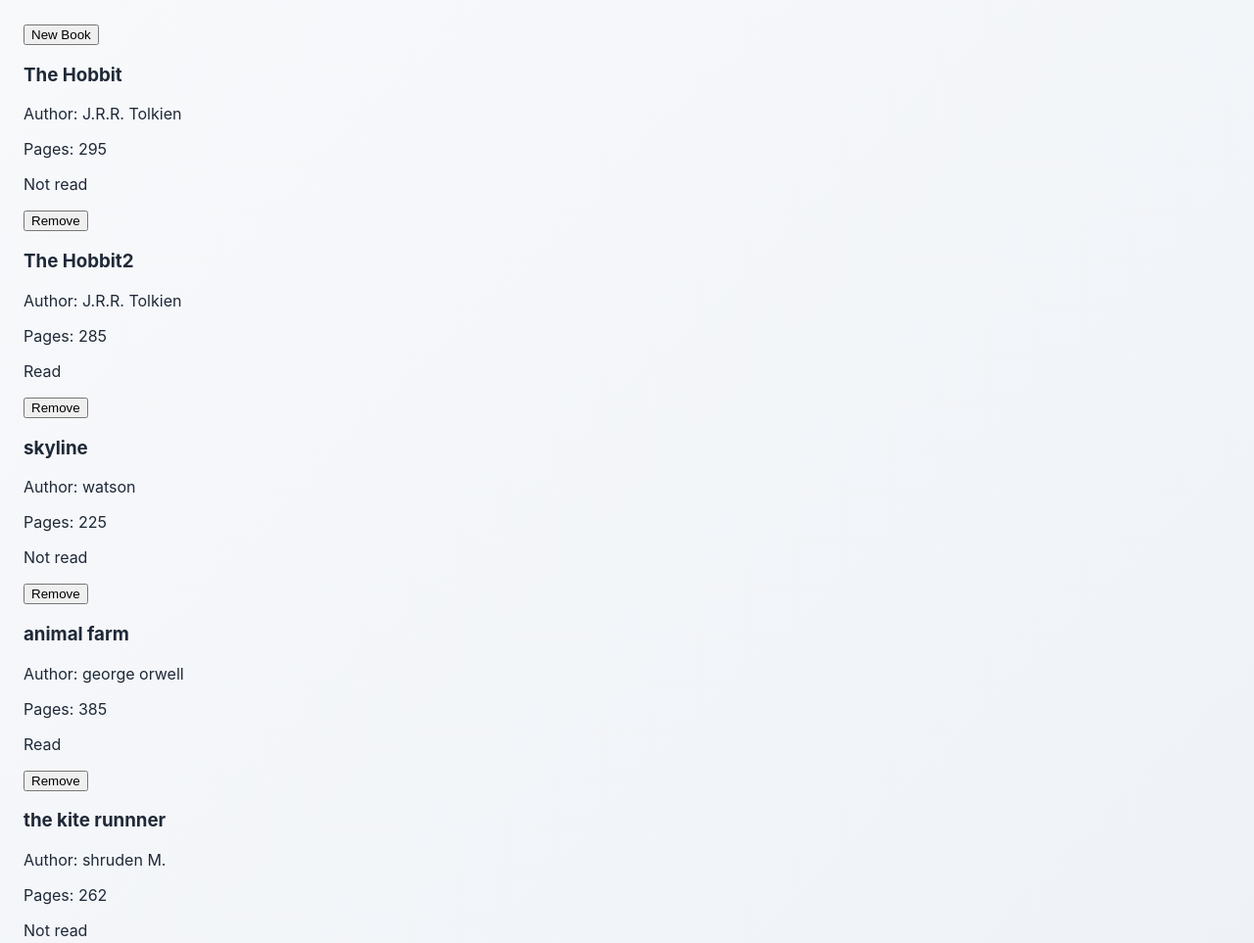
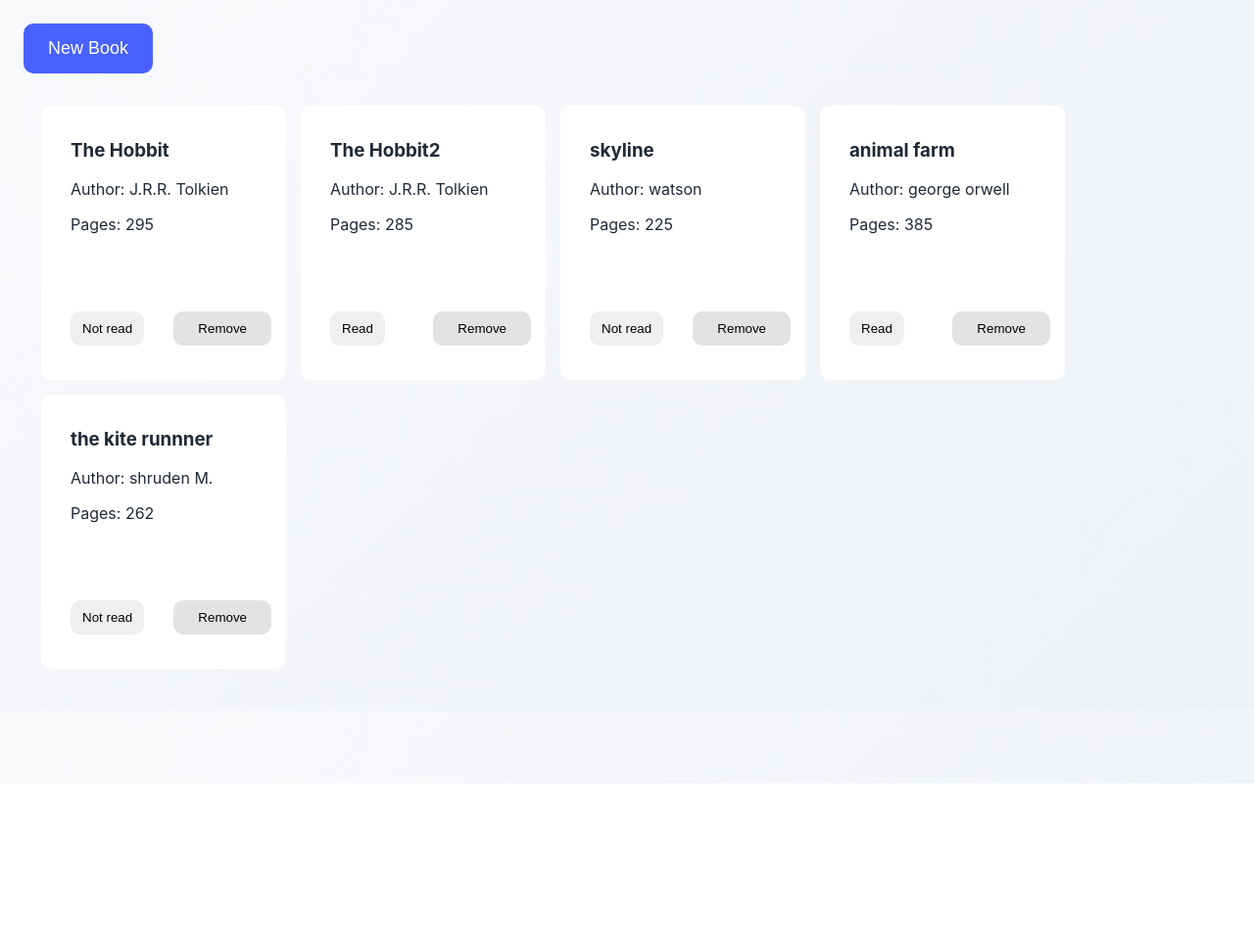
Before and after one commit to Sifan-jira/Library-app, a plain HTML site: page index.html in a window 1280 px wide. Shown: the top 963 px of the page at 98% size. After the commit the page ends 800 px from the top, so only its background shows below. Drawn offline with Linux system fonts and the light colour scheme.

Commit message:
complete the logic of the app
finish toggle color problem that does not changes with toggle

```diff
--- a/index.html
+++ b/index.html
@@ -21,7 +21,7 @@
             align-items: center;
             justify-content: center;
             z-index: 50;
-            padding: 20px;
+            padding: 7% 24%;
 
         }
         .modal{
@@ -82,6 +82,68 @@
         }
         .newBookForm .btn:hover{
             background-color: #25aa80;
+            box-shadow: 3px 3px 10px rgb(58, 58, 58, 0.3);
+        }
+        #display-container{
+            display: flex;
+            margin-top: 15px;
+            flex-wrap: wrap;
+            gap: 15px;
+            padding: 18px;
+        }
+        .book-card{
+            background-color: white;
+            height: 250px;
+            width: 190px;
+            border-radius: 10px;
+            padding: 15px 30px;
+            position: relative;
+        }
+        .remove-btn{
+            background-color: rgb(227, 227, 227);
+            border: none;
+            color: black;
+            padding: 10px 25px;
+            border-radius: 10px;
+            position: absolute;
+            right: 15px;
+            bottom: 35px;
+        }
+        .remove-btn:hover{
+            background-color: rgb(234, 234, 234);
+            box-shadow: 3px 3px 10px rgb(58, 58, 58, 0.3);
+            cursor: pointer;
+        }
+        .newBookAddBtn{
+            background-color: #4962ff;
+            border: none;
+            padding: 15px 25px;
+            border-radius: 10px;
+            color: white;
+            font-size: 18px;
+        }
+        .newBookAddBtn:hover{
+            background-color: #5e72f4;
+            box-shadow: 3px 3px 10px rgb(58, 58, 58, 0.3);
+        }
+        .read-btn{
+            border: none;
+            padding: 10px 12px;
+            border-radius: 10px;
+            position: absolute;
+            bottom: 35px;
+            cursor: pointer;
+        }
+        .read-btn:active{
+            background-color: #f4f4f4;
+            box-shadow: 3px 3px 10px rgb(58, 58, 58, 0.3);
+        }
+        .read-btn.read{
+            background-color: #109a6e;
+            color: white;
+        }
+        .read-btn:not-read{
+            background-color: #ea3d12;
         }
     </style>
 </head>
@@ -131,5 +193,24 @@
 
 
     <script src="libraryapp.js"></script>
+    <script>
+        const modalOverlay= document.querySelector('.newBookAddContainer');
+        const closeBtn = modalOverlay.querySelectorAll('.close-btn');
+
+        function closeModal(){
+            modalOverlay.style.display = 'none';
+            modalOverlay.setAttribute('aria-hidden', 'true')
+        }
+        closeBtn.forEach(btn => {
+            btn.addEventListener('click', closeModal)
+        });
+
+        //to close the modal outside of the box
+
+        modalOverlay.addEventListener('click', (e)=>{
+            if(e.target == modalOverlay) closeModal();
+        })
+
+    </script>
 </body>
 </html>
--- a/libraryapp.js
+++ b/libraryapp.js
@@ -7,6 +7,10 @@ function book(title, author, pages, readStatus){
     this.pages = pages,
     this.readStatus = readStatus,
     this.id = crypto.randomUUID()
+}
+
+book.prototype.toggleReadStatus= function() {
+    this.readStatus = !this.readStatus
 }
 
 
@@ -39,6 +43,7 @@ function displayArrayBook(books, containerId){
         const bookCards=document.createElement('div');
         bookCards.className='book-card'; // add class for styling
         bookCards.dataset.bookId = book.id;
+
         // create elements for book info
 
         const titleElement = document.createElement('h3');
@@ -53,7 +58,11 @@ function displayArrayBook(books, containerId){
         pageElement.textContent =`Pages: ${book.pages}`;
         bookCards.appendChild(pageElement);
 
-        const statusElement = document.createElement('p');
+        const statusElement = document.createElement('button');
+        statusElement.className= "read-btn";
+        const readStatusClass = book.readStatus ? 'bg-green-500' : 'bg-red-500';
+        statusElement.classList.add(readStatusClass);
+        statusElement.setAttribute('data-index', books.indexOf(book))
         statusElement.textContent = book.readStatus ? 'Read' : 'Not read';
 
         bookCards.appendChild(statusElement);
@@ -61,7 +70,7 @@ function displayArrayBook(books, containerId){
         // add remove btn to remove one specific book
         const removeBtn = document.createElement('button');
         removeBtn.className = "remove-btn";
-        removeBtn.textContent = 'Remove';
+        removeBtn.textContent = `Remove`;
 
         bookCards.appendChild(removeBtn);
 
@@ -72,8 +81,25 @@ function displayArrayBook(books, containerId){
         container.appendChild(bookCards);
 
     });
+    toggleReadListener();
 }
  displayArrayBook(myLibrary,'display-container');
+
+ //attach toggle to the read button
+
+ function toggleReadListener(){
+    const toggleBtn = document.querySelectorAll('.read-btn');
+
+    toggleBtn.forEach(btn => {
+        btn.addEventListener('click', (e)=> {
+            const bookIndex = e.target.dataset.index;
+
+            myLibrary[bookIndex].toggleReadStatus();
+            displayArrayBook(myLibrary,'display-container');
+        })
+
+    });
+ }
 
 function removeBook(bookId){
     // remove from the array
@@ -114,3 +140,13 @@ newBookForm.addEventListener('submit', (event)=> {
     displayArrayBook(myLibrary,'display-container');
 
 })
+
+//to change the toggle color of read status
+
+document.addEventListener('DOMContentLoaded', function(){
+    const toggleColorBtn= document.querySelectorAll('.read.btn');
+
+    toggleColorBtn.addEventListener('click',function(){
+        toggleColorBtn.classList.toggle('active');
+    });
+});
```
